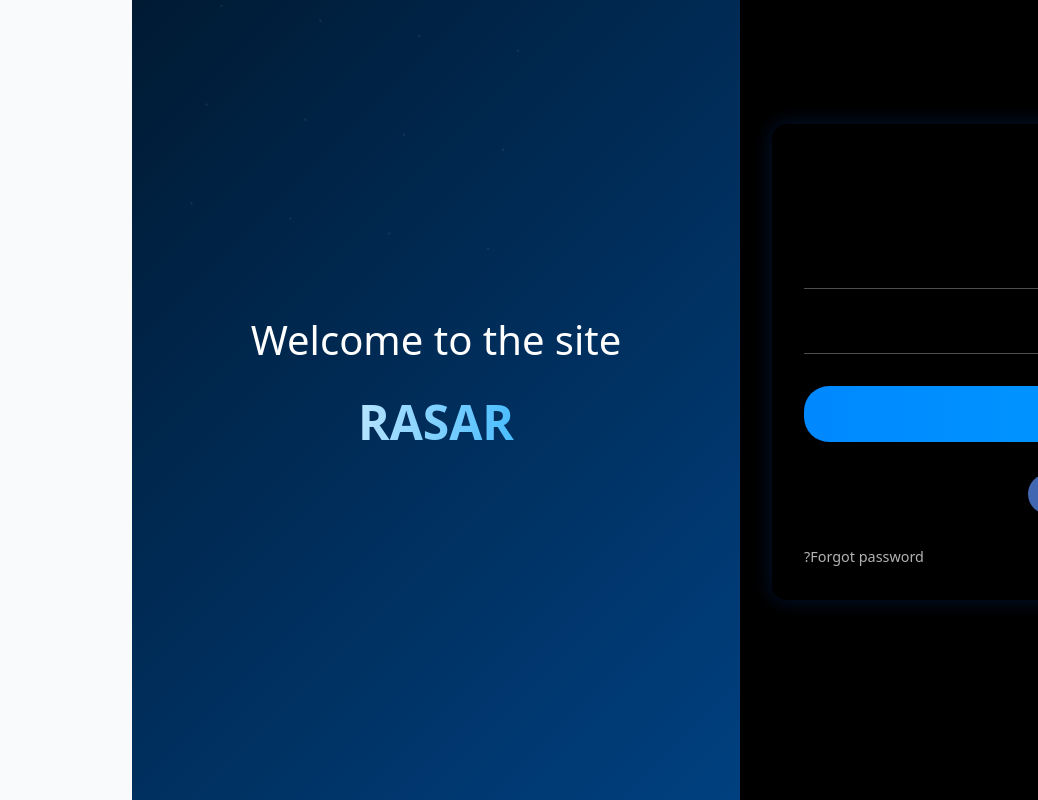
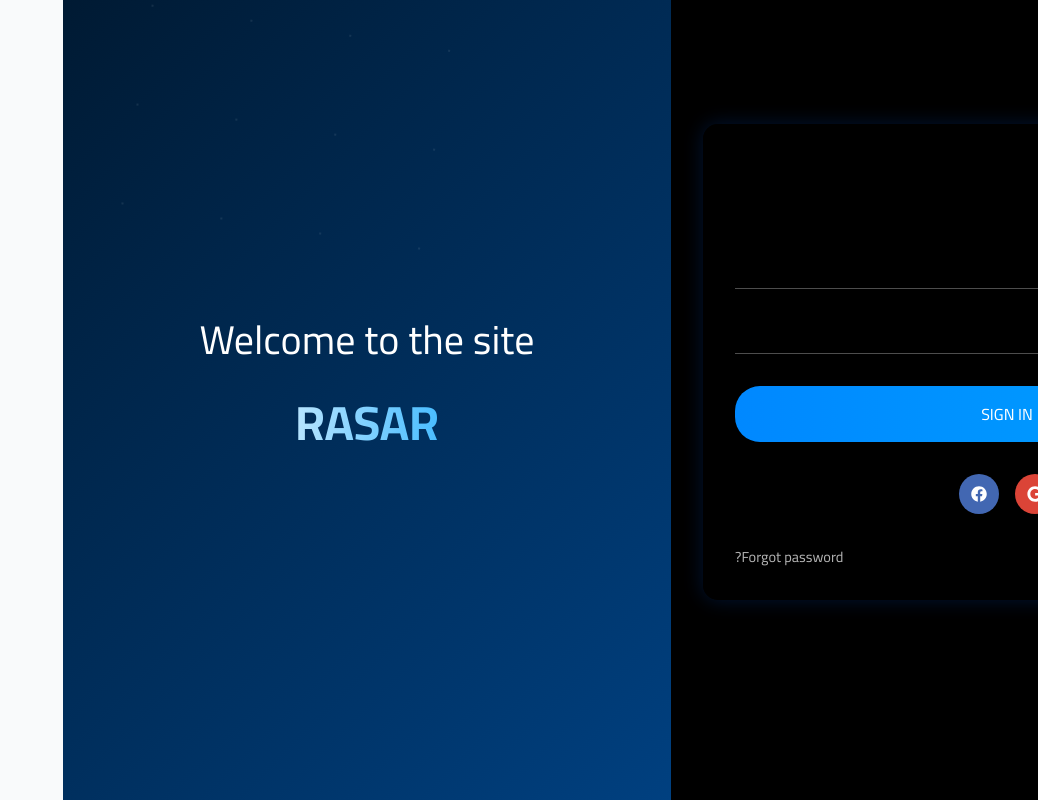
Before and after one commit to arsto99/rsra-project, a React (Vite) app: page /#/login in a window 1280 px wide. Shown: the whole page, without its empty margins (242-1280 px from the left). Built offline with nearby package versions, Linux system fonts and the light colour scheme; a web font is replaced by a local one.

Commit message:
تحديث ملفات التوجيه والأنماط

```diff
--- a/src/index.css
+++ b/src/index.css
@@ -3,12 +3,11 @@
 @tailwind utilities;
 
 @layer base {
-  html {
-    direction: rtl;
-  }
-
   body {
     @apply bg-gray-50;
+    margin: 0;
+    padding: 0;
+    font-family: 'Cairo', sans-serif;
   }
 
   /* Custom Fonts */
@@ -24,6 +23,26 @@
     src: url('/fonts/Cairo-Bold.ttf') format('truetype');
     font-weight: bold;
     font-style: normal;
+  }
+
+  /* Reset default styles */
+  * {
+    box-sizing: border-box;
+  }
+
+  a {
+    text-decoration: none;
+    color: inherit;
+  }
+
+  button {
+    cursor: pointer;
+    border: none;
+    outline: none;
+  }
+
+  input {
+    outline: none;
   }
 }
 
```
Also changed, not shown: src/router/index.tsx (+10 -0 lines).
